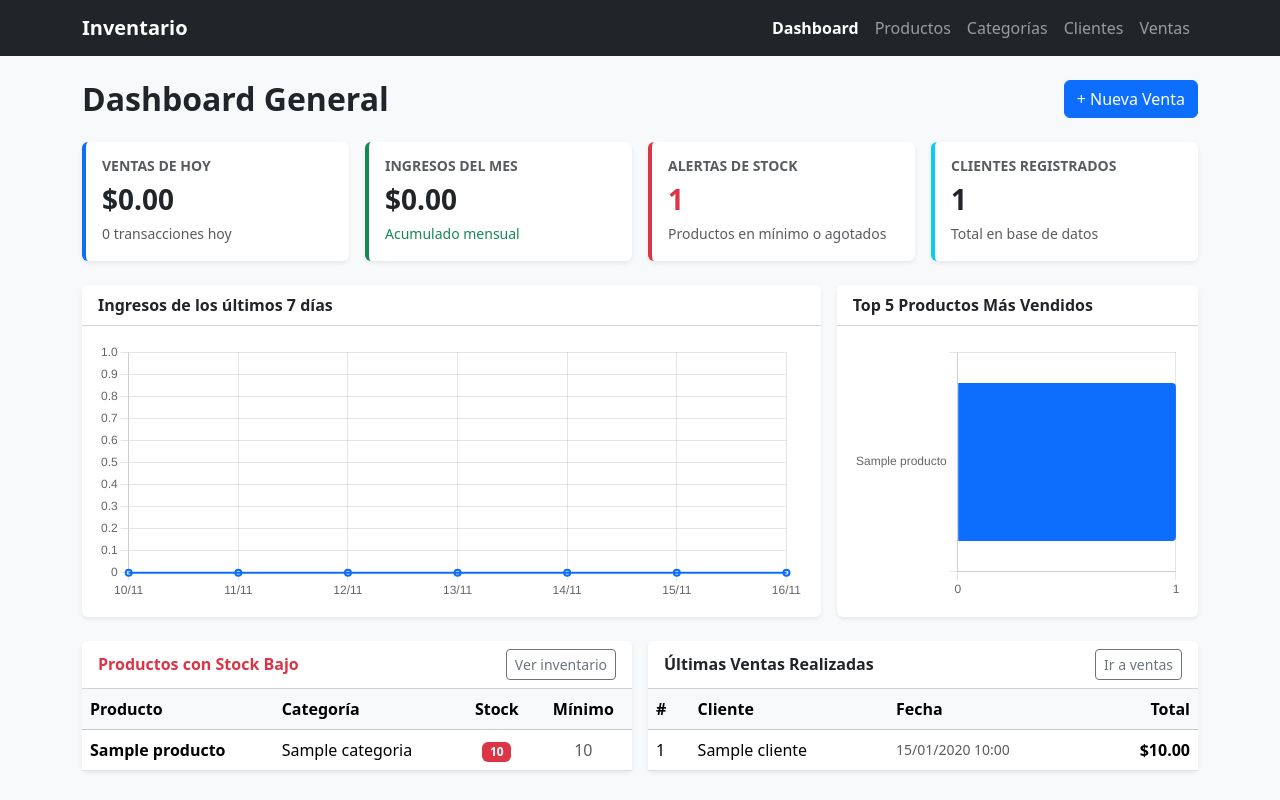
After one commit to Jordan84594/Framework-Laravel-MySql-Bootstrap, a Laravel app: page /dashboard in a window 1280 px wide. The commit adds this page. Run offline with Laravel 12, Linux system fonts and the light colour scheme; tables that the repository leaves empty hold one stand-in row (values such as "Sample post"); style sheets or scripts are compiled from the project's sources.

Commit message:
Implementar dashboard y estadisticas de ventas

```diff
--- /dev/null
+++ b/app/Http/Controllers/DashboardController.php
@@ -0,0 +1,73 @@
+<?php
+
+namespace App\Http\Controllers;
+
+use App\Models\Venta;
+use App\Models\Producto;
+use App\Models\Cliente;
+use App\Models\DetalleVenta;
+use Illuminate\Support\Facades\DB;
+use Carbon\Carbon;
+
+class DashboardController extends Controller
+{
+    public function index()
+    {
+        $hoy = Carbon::today();
+        $inicioMes = Carbon::now()->startOfMonth();
+
+        // 1. Indicadores principales (KPIs)
+        $ventasHoy = Venta::whereDate('created_at', $hoy)->sum('total');
+        $cantidadVentasHoy = Venta::whereDate('created_at', $hoy)->count();
+        $ventasMes = Venta::where('created_at', '>=', $inicioMes)->sum('total');
+        $totalClientes = Cliente::count();
+
+        // Usamos la misma lógica de tu modelo Producto (stock <= stock_minimo)
+        $productosStockBajo = Producto::whereColumn('stock', '<=', 'stock_minimo')
+            ->with('categoria')
+            ->orderBy('stock', 'asc')
+            ->get();
+
+        // 2. Datos para el gráfico de Ventas de los últimos 7 días
+        $fechas = collect();
+        $totalesPorDia = collect();
+
+        for ($i = 6; $i >= 0; $i--) {
+            $fecha = Carbon::today()->subDays($i);
+            $fechas->push($fecha->format('d/m'));
+
+            $sumaDia = Venta::whereDate('created_at', $fecha)->sum('total');
+            $totalesPorDia->push((float) $sumaDia);
+        }
+
+        // 3. Top 5 Productos más vendidos
+        $topProductos = DetalleVenta::select('producto_id', DB::raw('SUM(cantidad) as total_vendido'))
+            ->with('producto')
+            ->groupBy('producto_id')
+            ->orderByDesc('total_vendido')
+            ->take(5)
+            ->get();
+
+        $nombresTopProductos = $topProductos->map(fn($item) => $item->producto->nombre ?? 'Eliminado');
+        $cantidadesTopProductos = $topProductos->map(fn($item) => (int) $item->total_vendido);
+
+        // 4. Últimas 5 ventas realizadas
+        $ultimasVentas = Venta::with('cliente')
+            ->latest()
+            ->take(5)
+            ->get();
+
+        return view('dashboard.index', compact(
+            'ventasHoy',
+            'cantidadVentasHoy',
+            'ventasMes',
+            'totalClientes',
+            'productosStockBajo',
+            'fechas',
+            'totalesPorDia',
+            'nombresTopProductos',
+            'cantidadesTopProductos',
+            'ultimasVentas'
+        ));
+    }
+}
--- /dev/null
+++ b/resources/views/dashboard/index.blade.php
@@ -0,0 +1,194 @@
+@extends('layouts.app')
+
+@section('content')
+<div class="d-flex justify-content-between align-items-center mb-4">
+    <h2 class="fw-bold mb-0">Dashboard General</h2>
+    <a href="{{ route('ventas.index') }}" class="btn btn-primary">+ Nueva Venta</a>
+</div>
+
+{{-- Tarjetas de Resumen (KPIs) --}}
+<div class="row g-3 mb-4">
+    <div class="col-md-3">
+        <div class="card border-0 shadow-sm h-100 border-start border-primary border-4">
+            <div class="card-body">
+                <h6 class="text-muted text-uppercase small fw-bold">Ventas de Hoy</h6>
+                <h3 class="fw-bold mb-1">${{ number_format($ventasHoy, 2) }}</h3>
+                <small class="text-muted">{{ $cantidadVentasHoy }} transacciones hoy</small>
+            </div>
+        </div>
+    </div>
+    <div class="col-md-3">
+        <div class="card border-0 shadow-sm h-100 border-start border-success border-4">
+            <div class="card-body">
+                <h6 class="text-muted text-uppercase small fw-bold">Ingresos del Mes</h6>
+                <h3 class="fw-bold mb-1">${{ number_format($ventasMes, 2) }}</h3>
+                <small class="text-success">Acumulado mensual</small>
+            </div>
+        </div>
+    </div>
+    <div class="col-md-3">
+        <div class="card border-0 shadow-sm h-100 border-start border-danger border-4">
+            <div class="card-body">
+                <h6 class="text-muted text-uppercase small fw-bold">Alertas de Stock</h6>
+                <h3 class="fw-bold mb-1 text-danger">{{ $productosStockBajo->count() }}</h3>
+                <small class="text-muted">Productos en mínimo o agotados</small>
+            </div>
+        </div>
+    </div>
+    <div class="col-md-3">
+        <div class="card border-0 shadow-sm h-100 border-start border-info border-4">
+            <div class="card-body">
+                <h6 class="text-muted text-uppercase small fw-bold">Clientes Registrados</h6>
+                <h3 class="fw-bold mb-1">{{ $totalClientes }}</h3>
+                <small class="text-muted">Total en base de datos</small>
+            </div>
+        </div>
+    </div>
+</div>
+
+{{-- Sección de Gráficos --}}
+<div class="row g-3 mb-4">
+    <div class="col-lg-8">
+        <div class="card border-0 shadow-sm h-100">
+            <div class="card-header bg-white fw-bold">Ingresos de los últimos 7 días</div>
+            <div class="card-body">
+                <canvas id="ventasSemanaChart" height="110"></canvas>
+            </div>
+        </div>
+    </div>
+    <div class="col-lg-4">
+        <div class="card border-0 shadow-sm h-100">
+            <div class="card-header bg-white fw-bold">Top 5 Productos Más Vendidos</div>
+            <div class="card-body">
+                <canvas id="topProductosChart" height="235"></canvas>
+            </div>
+        </div>
+    </div>
+</div>
+
+{{-- Tablas de Acción Rápida --}}
+<div class="row g-3 mb-4">
+    {{-- Alertas de Stock Bajo --}}
+    <div class="col-lg-6">
+        <div class="card border-0 shadow-sm h-100">
+            <div class="card-header bg-white d-flex justify-content-between align-items-center">
+                <span class="fw-bold text-danger">Productos con Stock Bajo</span>
+                <a href="{{ route('productos.index') }}" class="btn btn-sm btn-outline-secondary">Ver inventario</a>
+            </div>
+            <div class="table-responsive">
+                <table class="table table-hover align-middle mb-0">
+                    <thead class="table-light">
+                        <tr>
+                            <th>Producto</th>
+                            <th>Categoría</th>
+                            <th class="text-center">Stock</th>
+                            <th class="text-center">Mínimo</th>
+                        </tr>
+                    </thead>
+                    <tbody>
+                        @forelse($productosStockBajo as $producto)
+                            <tr>
+                                <td class="fw-semibold">{{ $producto->nombre }}</td>
+                                <td>{{ $producto->categoria->nombre ?? 'Sin categoría' }}</td>
+                                <td class="text-center">
+                                    <span class="badge bg-danger">{{ $producto->stock }}</span>
+                                </td>
+                                <td class="text-center text-muted">{{ $producto->stock_minimo }}</td>
+                            </tr>
+                        @empty
+                            <tr>
+                                <td colspan="4" class="text-center text-muted py-3">Todo el inventario tiene stock suficiente.</td>
+                            </tr>
+                        @endforelse
+                    </tbody>
+                </table>
+            </div>
+        </div>
+    </div>
+
+    {{-- Últimas Ventas --}}
+    <div class="col-lg-6">
+        <div class="card border-0 shadow-sm h-100">
+            <div class="card-header bg-white d-flex justify-content-between align-items-center">
+                <span class="fw-bold">Últimas Ventas Realizadas</span>
+                <a href="{{ route('ventas.index') }}" class="btn btn-sm btn-outline-secondary">Ir a ventas</a>
+            </div>
+            <div class="table-responsive">
+                <table class="table table-hover align-middle mb-0">
+                    <thead class="table-light">
+                        <tr>
+                            <th>#</th>
+                            <th>Cliente</th>
+                            <th>Fecha</th>
+                            <th class="text-end">Total</th>
+                        </tr>
+                    </thead>
+                    <tbody>
+                        @forelse($ultimasVentas as $venta)
+                            <tr>
+                                <td>{{ $venta->id }}</td>
+                                <td>{{ $venta->cliente->nombre ?? 'Consumidor Final' }}</td>
+                                <td class="text-muted small">{{ $venta->created_at->format('d/m/Y H:i') }}</td>
+                                <td class="text-end fw-bold">${{ number_format($venta->total, 2) }}</td>
+                            </tr>
+                        @empty
+                            <tr>
+                                <td colspan="4" class="text-center text-muted py-3">Aún no hay ventas registradas.</td>
+                            </tr>
+                        @endforelse
+                    </tbody>
+                </table>
+            </div>
+        </div>
+    </div>
+</div>
+@endsection
+
+@push('scripts')
+<script src="https://cdn.jsdelivr.net/npm/chart.js"></script>
+<script>
+    // Gráfico 1: Ventas últimos 7 días
+    const ctxVentas = document.getElementById('ventasSemanaChart').getContext('2d');
+    new Chart(ctxVentas, {
+        type: 'line',
+        data: {
+            labels: @json($fechas),
+            datasets: [{
+                label: 'Ventas ($)',
+                data: @json($totalesPorDia),
+                borderColor: '#0d6efd',
+                backgroundColor: 'rgba(13, 110, 253, 0.1)',
+                borderWidth: 2,
+                fill: true,
+                tension: 0.3
+            }]
+        },
+        options: {
+            responsive: true,
+            plugins: { legend: { display: false } },
+            scales: { y: { beginAtZero: true } }
+        }
+    });
+
+    // Gráfico 2: Top 5 productos más vendidos
+    const ctxTop = document.getElementById('topProductosChart').getContext('2d');
+    new Chart(ctxTop, {
+        type: 'bar',
+        data: {
+            labels: @json($nombresTopProductos),
+            datasets: [{
+                label: 'Unidades vendidas',
+                data: @json($cantidadesTopProductos),
+                backgroundColor: ['#0d6efd', '#198754', '#ffc107', '#0dcaf0', '#6c757d'],
+                borderRadius: 4
+            }]
+        },
+        options: {
+            indexAxis: 'y',
+            responsive: true,
+            plugins: { legend: { display: false } },
+            scales: { x: { beginAtZero: true, ticks: { stepSize: 1 } } }
+        }
+    });
+</script>
+@endpush
--- a/resources/views/layouts/app.blade.php
+++ b/resources/views/layouts/app.blade.php
@@ -9,8 +9,9 @@
 <body class="bg-light">
     <nav class="navbar navbar-expand-lg navbar-dark bg-dark mb-4">
         <div class="container">
-            <a class="navbar-brand fw-bold" href="{{ route('productos.index') }}">Inventario</a>
+            <a class="navbar-brand fw-bold" href="{{ route('dashboard.index') }}">Inventario</a>
             <div class="navbar-nav">
+                <a class="nav-link {{ request()->routeIs('dashboard.*') ? 'active fw-semibold' : '' }}" href="{{ route('dashboard.index') }}">Dashboard</a>
                 <a class="nav-link {{ request()->routeIs('productos.*') ? 'active fw-semibold' : '' }}" href="{{ route('productos.index') }}">Productos</a>
                 <a class="nav-link {{ request()->routeIs('categorias.*') ? 'active fw-semibold' : '' }}" href="{{ route('categorias.index') }}">Categorías</a>
                 <a class="nav-link {{ request()->routeIs('clientes.*') ? 'active fw-semibold' : '' }}" href="{{ route('clientes.index') }}">Clientes</a>
--- a/routes/web.php
+++ b/routes/web.php
@@ -1,12 +1,16 @@
+
 <?php
 
 use Illuminate\Support\Facades\Route;
+use App\Http\Controllers\DashboardController;
 use App\Http\Controllers\ProductoController;
 use App\Http\Controllers\CategoriaController;
 use App\Http\Controllers\ClienteController;
 use App\Http\Controllers\VentaController;
 
-Route::redirect('/', '/productos');
+Route::redirect('/', '/dashboard');
+Route::get('/dashboard', [DashboardController::class, 'index'])->name('dashboard.index');
+
 Route::resource('productos', ProductoController::class)->except(['show']);
 Route::resource('categorias', CategoriaController::class)->except(['show']);
 Route::resource('clientes', ClienteController::class);
```
